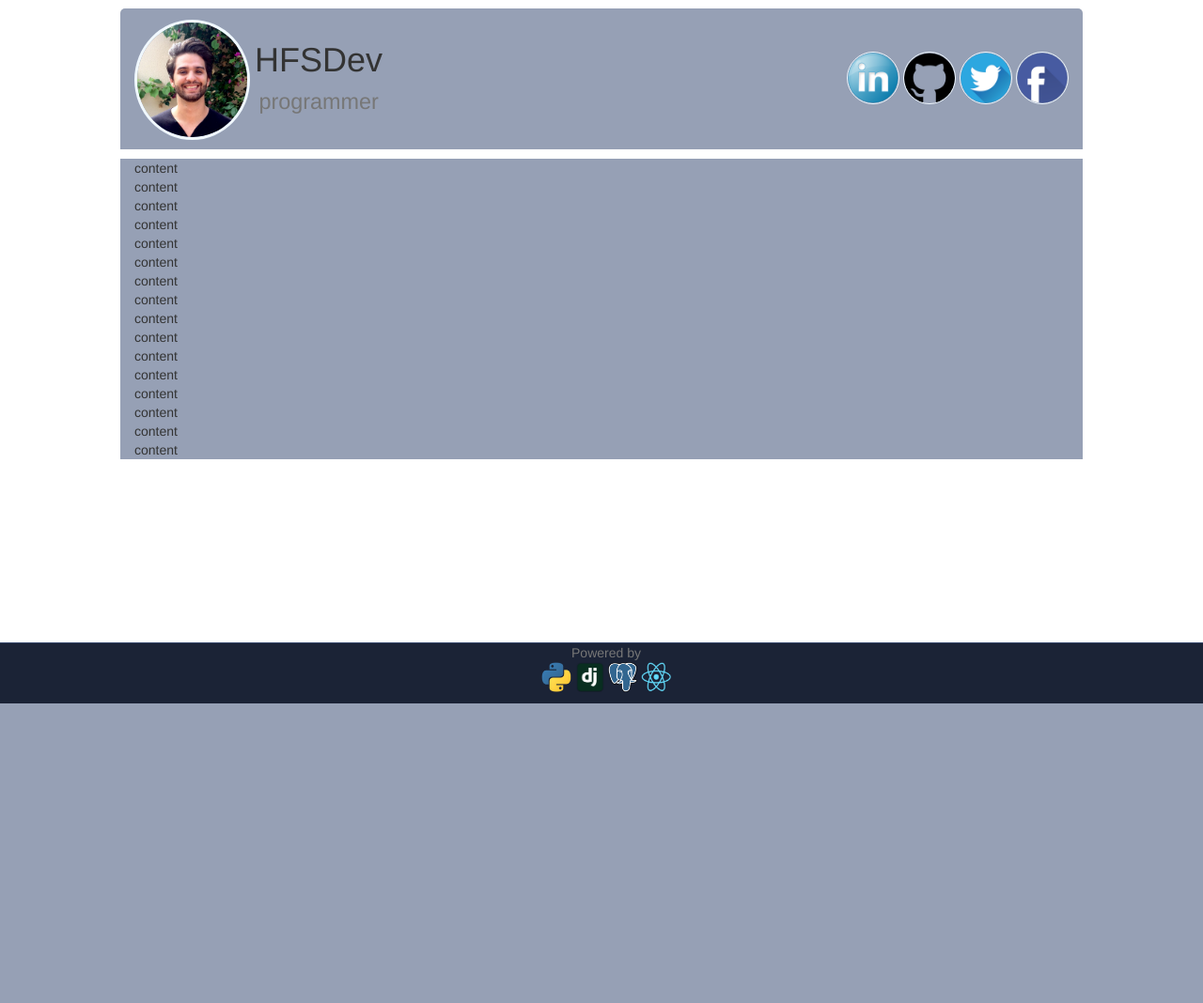
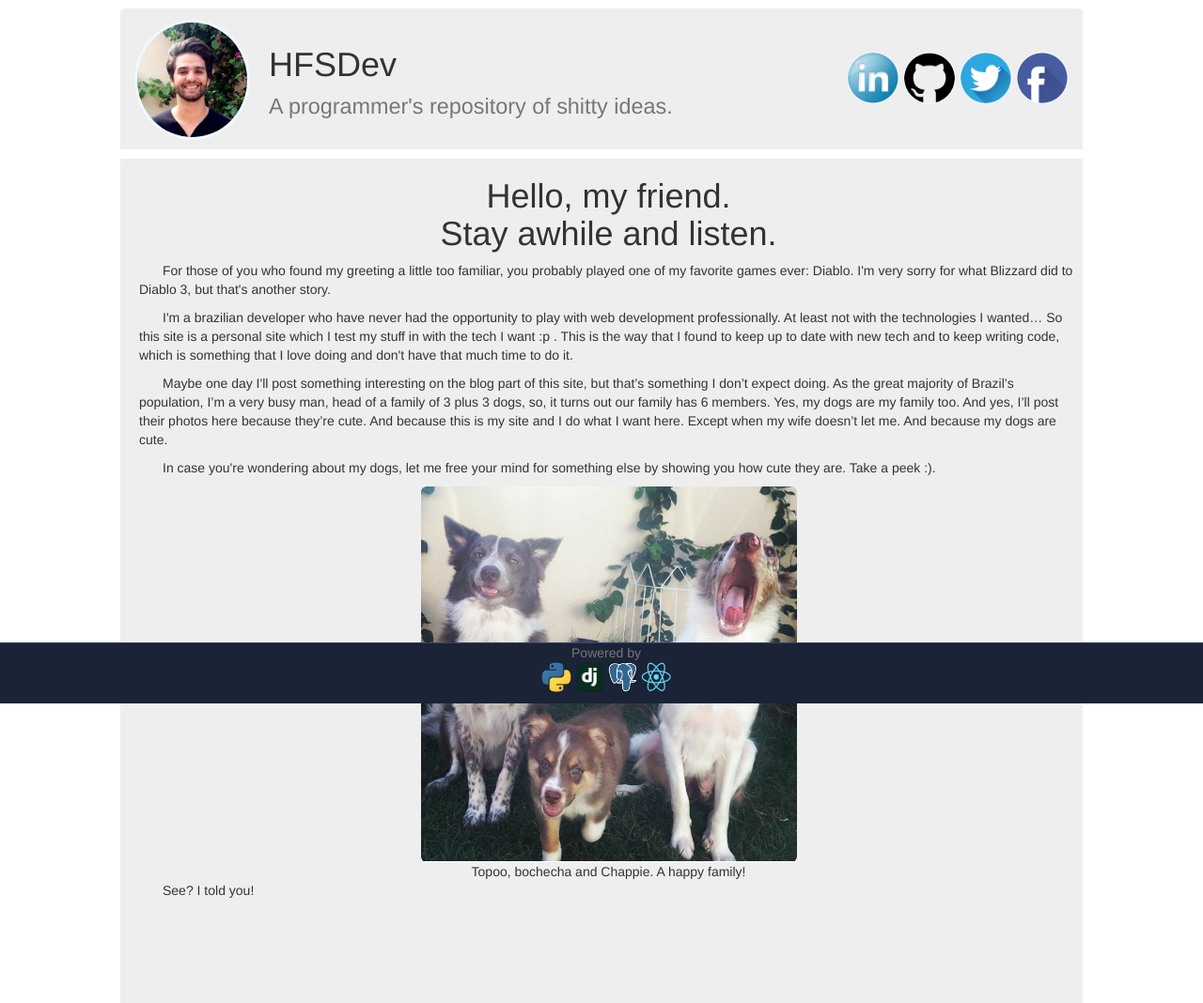
Before and after one commit to HFSDev/hfsdev.net, a Django app: page / in a window 1280 px wide. Shown: the part 51-1119 px from the top of the page at 94% size. Before the commit the page ends 800 px from the top, so only its background shows below. Run offline with Django 3.2, Linux system fonts and the light colour scheme; some libraries are stand-ins or nearby versions.

Commit message:
Base layout set and a decent home for viewers. Next commit will put the site in the air.

```diff
--- a/hfsdev_backend/hfsdev_backend/urls.py
+++ b/hfsdev_backend/hfsdev_backend/urls.py
@@ -19,5 +19,5 @@
 
 urlpatterns = [
     url(r'^admin/', admin.site.urls),
-    url(r'^$', home_page, name='home-views-home_page')
+    url(r'^$|^home/$|^index/$', home_page, name='home-views-home_page')
 ]
--- a/hfsdev_backend/home/templates/home.html
+++ b/hfsdev_backend/home/templates/home.html
@@ -4,6 +4,25 @@
 {% block title %}Home{% endblock %}
 
 {% block content %}
-Conteúdo da página.
-<img src="{% static "profile.jpg" %}" alt="Profile Picture" class="img-circle"/>
+<div class="text-center">
+    <h1>
+        Hello, my friend. </br>Stay awhile and listen.
+    </h1>
+</div>
+    <p>
+        For those of you who found my greeting a little too familiar, you probably played one of my favorite games ever: Diablo. I'm very sorry for what Blizzard did to Diablo 3, but that's another story.
+    </p>
+    <p>
+        I'm a brazilian developer who have never had the opportunity to play with web development professionally. At least not with the technologies I wanted… So this site is a personal site which I test my stuff in with the tech I want :p . This is the way that I found to keep up to date with new tech and to keep writing code, which is something that I love doing and don't have that much time to do it.
+    </p>
+    <p>
+        Maybe one day I'll post something interesting on the blog part of this site, but that’s something I don’t expect doing. As the great majority of Brazil’s population, I’m a very busy man, head of a family of 3 plus 3 dogs, so, it turns out our family has 6 members. Yes, my dogs are my family too. And yes, I’ll post their photos here because they’re cute. And because this is my site and I do what I want here. Except when my wife doesn’t let me. And because my dogs are cute.
+    </p>
+    <p>In case you're wondering about my dogs, let me free your mind for something else by showing you how cute they are. Take a peek :).</p>
+    <div class="text-center">
+        <img alt="Topoo, Bochecha and Chappie." height="400px" class="img-rounded" src="{% static "imgs/TopooBochechaChappie.png" %}"/>
+        <div class="caption">Topoo, bochecha and Chappie. A happy family!</div>
+    </div>
+    <p>See? I told you!</p>
+
 {% endblock %}
--- a/hfsdev_backend/static/css/base.css
+++ b/hfsdev_backend/static/css/base.css
@@ -1,5 +1,4 @@
 body {
-    background-color: #475167;
     background-color: white;
 }
 .content_wrapper {
@@ -11,6 +10,7 @@
 .personal_ad_bar {
     border-top-left-radius: 5px;
     background-color: #96a0b5;
+    background-color: #eee;
     height: 150px;
     border-top-right-radius: 5px;
 }
@@ -25,10 +25,10 @@
 }
 .personal_ad_bar .profile_info {
     float:left;
-    margin-top: 15px;
-    padding-left: 5px;
+    margin-top: 20px;
+    padding-left: 20px;
     border: none;
-    text-align: center;
+    text-align: left;
 }
 
 .personal_ad_bar .profile_social_media {
@@ -45,7 +45,11 @@
 }
 .content_main {
     background-color: #96a0b5;
+    background-color: #eee;
     margin-top: 10px;
+    padding-right: 40px;
+    padding-left: 20px;
+    padding-bottom: 100px;
 }
 
 .container {
@@ -69,3 +73,5 @@
 .foot_notice img {
     height: 32px;
 }
+p {
+    text-indent: 25px;
--- a/hfsdev_backend/templates/base.html
+++ b/hfsdev_backend/templates/base.html
@@ -46,34 +46,19 @@
                         src={% static "imgs/Profile.jpg" %} />
                 </div>
                 <div class="page-header profile_info">
-                    <h1>HFSDev</br><small>programmer</small></h1>
+                    <h1>HFSDev</br><small>A programmer's repository of shitty ideas.</small></h1>
                 </div>
                 <div class="profile_social_media">
-                    <a href="#"><img class="img-circle" src="{% static "imgs/LinkedIn.png" %}"/></a>
-                    <a href="#"><img class="img-circle" src="{% static "imgs/Github.png" %}"/></a>
-                    <a href="#"><img class="img-circle" src="{% static "imgs/Twitter.png" %}"/></a>
-                    <a href="#"><img class="img-circle" src="{% static "imgs/Facebook.png" %}"/></a>
+                    <a href="https://www.linkedin.com/in/hugo-frederico-soares-3a725433/"><img class="img-circle" src="{% static "imgs/LinkedIn.png" %}"/></a>
+                    <a href="https://github.com/hfsdev"><img class="img-circle" src="{% static "imgs/Github.png" %}"/></a>
+                    <a href="https://twitter.com/hfsdev"><img class="img-circle" src="{% static "imgs/Twitter.png" %}"/></a>
+                    <a href="https://www.facebook.com/hugofredericosoares"><img class="img-circle" src="{% static "imgs/Facebook.png" %}"/></a>
                 </div>
             </div>
         </section>
         <main>
             <div class="container content_main">
-                content </br>
-                content </br>
-                content </br>
-                content </br>
-                content </br>
-                content </br>
-                content </br>
-                content </br>
-                content </br>
-                content </br>
-                content </br>
-                content </br>
-                content </br>
-                content </br>
-                content </br>
-                content </br>
+                {% block content %} {% endblock %}
             </div>
         </main>
              <nav class="navbar navbar-default navbar-fixed-bottom">
```
Also changed, not shown: hfsdev_backend/static/imgs/TopooBochechaChappie.png (added), 1 other file.
